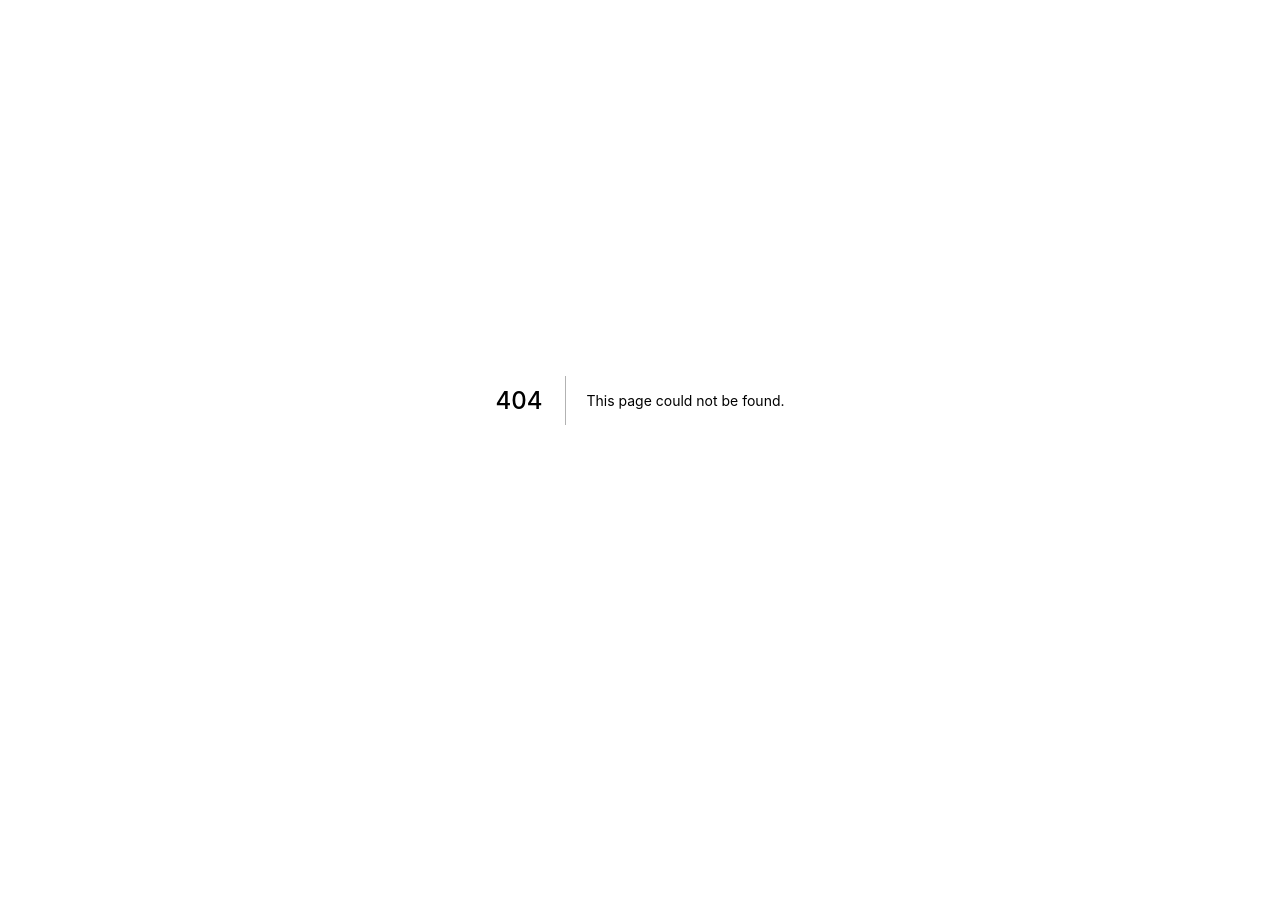
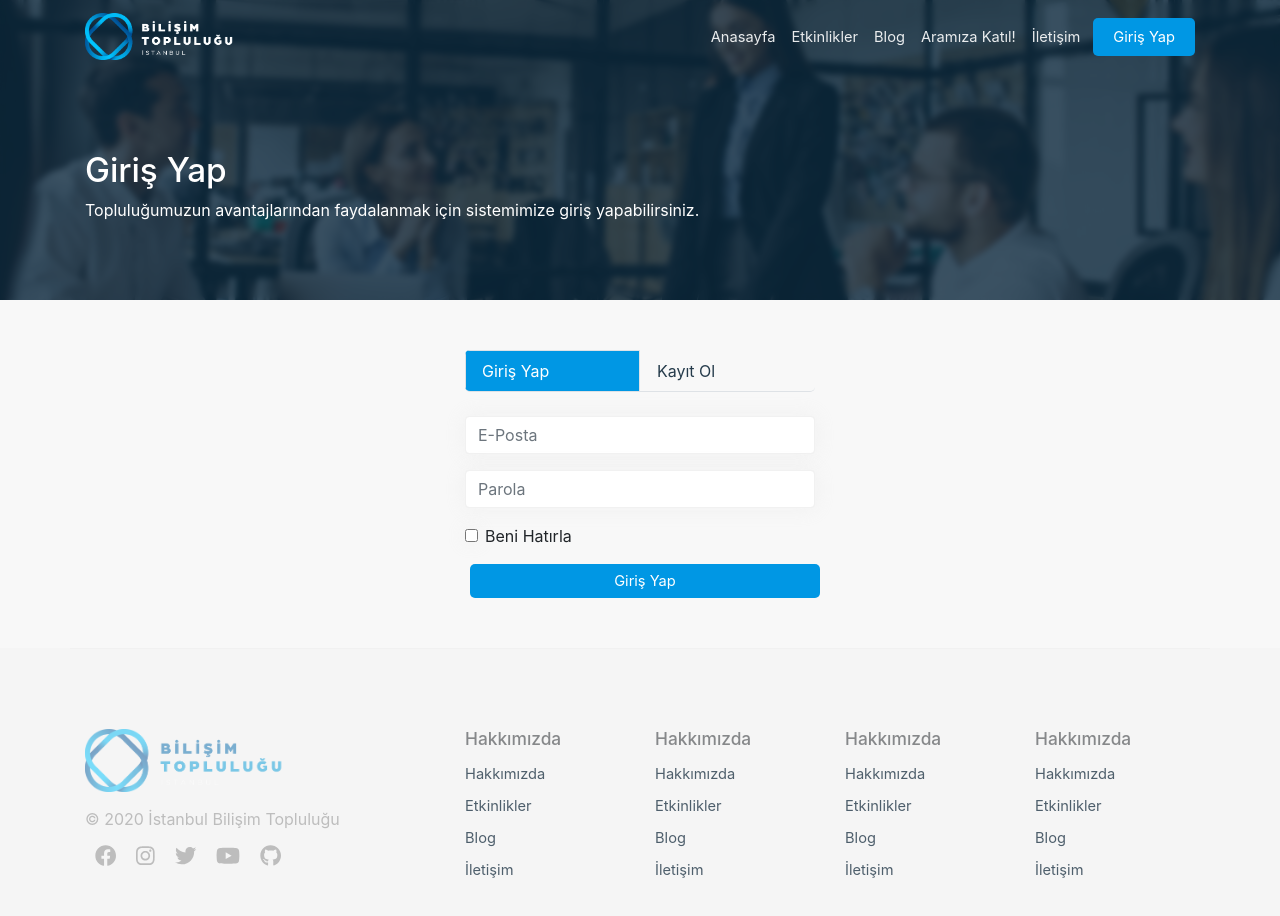
Before and after one commit to bilisimtoplulugu/IBT-Web-Client, a Next.js app: page /login in a window 1280 px wide. Before the commit this address had no page. Shown: the top 916 px of the page. Before the commit the page ends 800 px from the top, so only its background shows below. Built offline with nearby package versions, Linux system fonts and the light colour scheme.

Commit message:
login page

```diff
--- a/components/Header.tsx
+++ b/components/Header.tsx
@@ -107,10 +107,10 @@ export default function Header() {
               <Link href="/" passHref={true}>
                 <NavLink>Anasayfa</NavLink>
               </Link>
-              <Link href="/event" passHref={true}>
+              <Link href="/event" as="/etkinlikler" passHref={true}>
                 <NavLink>Etkinlikler</NavLink>
               </Link>
-              <Link href="/iletisim" passHref={true}>
+              <Link href="/blog" passHref={true}>
                 <NavLink>Blog</NavLink>
               </Link>
               <Link href="/calismalarimiz" passHref={true}>
@@ -121,9 +121,10 @@ export default function Header() {
               </Link>
 
               <div className="d-flex">
-                <CustomButton className="btn" id="supportButton">
+               <Link href="/login" as="/giris-yap" passHref={true}>
+               <CustomButton className="btn" id="supportButton">
                   Giriş Yap
-                </CustomButton>
+                </CustomButton></Link>
               </div>
             </Nav>
           </Navbar.Collapse>
--- /dev/null
+++ b/pages/login/index.tsx
@@ -0,0 +1,146 @@
+import React from 'react'
+import Layout from '../../components/Layout'
+import PageTopSide from '../../components/PageTopSide'
+import styled from 'styled-components'
+import { Container, Row, Col, Tabs, Tab, Form, Button } from 'react-bootstrap';
+
+
+const LoginArea = styled.div`
+
+padding:50px 0;
+
+.tabsArea{
+    display: flex;
+    justify-content: center
+}
+.tabsArea .nav-tabs a{
+    color:rgb(37, 59, 75);
+    font-weight:400;
+    width:50%;
+    border-radius:0;
+}
+.tabsArea .nav-tabs a:hover{
+    border-color:transparent;
+}
+.tabsArea .nav-tabs a:focus{
+    outline:none;
+}
+.tabsArea .nav-tabs {
+    border-radius:5px;
+    overflow:hidden;
+}
+.tabsArea .nav-tabs .nav-link.active{
+    color:white;
+    background:#0097e4;
+}
+.tabs-area .nav-link{
+    width: 50%;
+}
+
+.form-group input{
+    box-shadow: 0 0px 20px rgba(224, 224, 224, 0.2);
+    border: 1px solid #f1f1f1;
+    box-shadow: 0 0px 20px rgba(224,224,224,0.3);
+}
+`;
+
+const CustomButton = styled(Button)`
+  font-size: 11pt;
+  color: #fff !important;
+  border-radius: 5px;
+  padding-left: 20px;
+  padding-right: 20px;
+  width:100%;
+  background: #0097e4;
+  border: none;
+  margin-left: 5px;
+
+  transition: all 0.3s ease;
+  &:hover {
+    background: #019eef;
+    border-color: #019eef;
+
+    transition: all 0.3s ease;
+  }
+
+  @media (max-width: 991px) {
+    margin: 10px 0;
+  }
+`;
+
+
+
+
+
+export default function Login() {
+    return (
+        <Layout>
+            <PageTopSide title="Giriş Yap" desc="Topluluğumuzun avantajlarından faydalanmak için sistemimize giriş yapabilirsiniz." />
+
+            <LoginArea>
+                <Container>
+                    <Row className="tabsArea">
+                        <Col xs={12} md={8} lg={4}>
+                            <Row>
+                                <Col xs={12}>
+                                    <Tabs defaultActiveKey="login" id="uncontrolled-tab-example">
+                                        <Tab eventKey="login" title="Giriş Yap">
+                                            <Form className="mt-4">
+                                                <Form.Group controlId="formBasicEmail">
+
+                                                    <Form.Control type="email" placeholder="E-Posta" />
+                                                </Form.Group>
+                                                <Form.Group controlId="formBasicPassword">
+
+                                                    <Form.Control type="password" placeholder="Parola" />
+                                                </Form.Group>
+                                                <Form.Group controlId="formBasicCheckbox">
+                                                    <Form.Check type="checkbox" label="Beni Hatırla" />
+                                                </Form.Group>
+                                                <CustomButton type="submit">
+                                                    Giriş Yap
+                                                </CustomButton>
+                                            </Form>
+                                        </Tab>
+                                        <Tab eventKey="register" title="Kayıt Ol">
+                                            <Form className="mt-4">
+
+                                                <Form.Group controlId="formBasicEmail">
+                                                    <Form.Control type="email" placeholder="Ad" />
+                                                </Form.Group>
+                                                <Form.Group controlId="formBasicEmail">
+                                                    <Form.Control type="email" placeholder="Soyad" />
+                                                </Form.Group>
+                                                <Form.Group controlId="formBasicEmail">
+                                                    <Form.Control type="email" placeholder="E-Posta" />
+                                                </Form.Group>
+                                                <Form.Group controlId="formBasicPassword">
+                                                    <Form.Control type="password" placeholder="Parola" />
+                                                </Form.Group>
+                                                <Form.Group controlId="formBasicPassword">
+                                                    <Form.Control type="password" placeholder="Parola(Tekrar)" />
+                                                    <Form.Text className="text-muted">
+                                                    Kullanıcı sözleşmelerimiz hazırlanmaktadır. Hazırlık aşaması bittikten sonra belirttiğiniz E-Posta adresine onay maili ve sözleşmeler iletilecektir.
+                                                </Form.Text>
+                                                </Form.Group>
+                                                {/* <Form.Group controlId="formBasicCheckbox">
+                                                    <Form.Check type="checkbox" label="Kullanım Koşulları'nı okudum ve kabul ediyorum." />
+                                                </Form.Group> */}
+
+
+                                                <CustomButton type="submit" className="mt-3">
+                                                    Kayıt Ol
+                                                </CustomButton>
+                                            </Form>
+                                        </Tab>
+                                    </Tabs>
+                                </Col>
+                            </Row>
+                        </Col>
+                    </Row>
+
+                </Container>
+            </LoginArea>
+        </Layout>
+    )
+}
```
